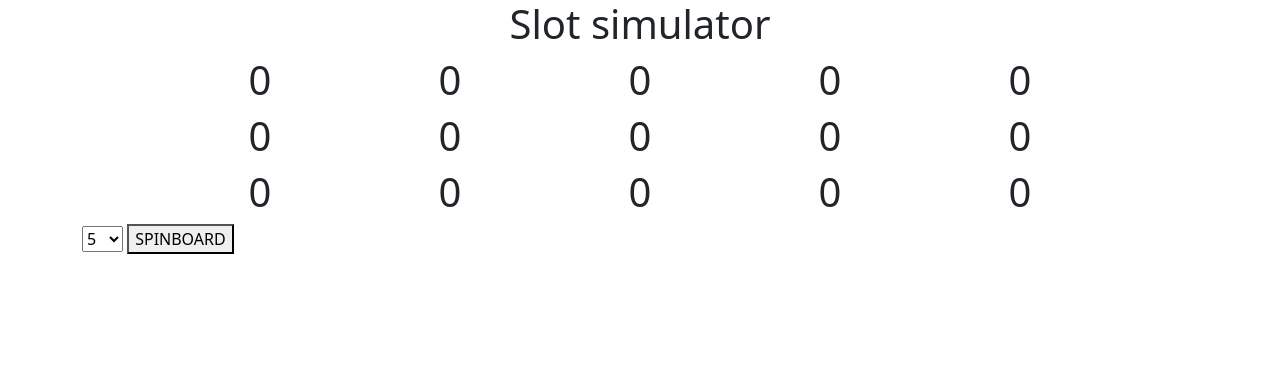
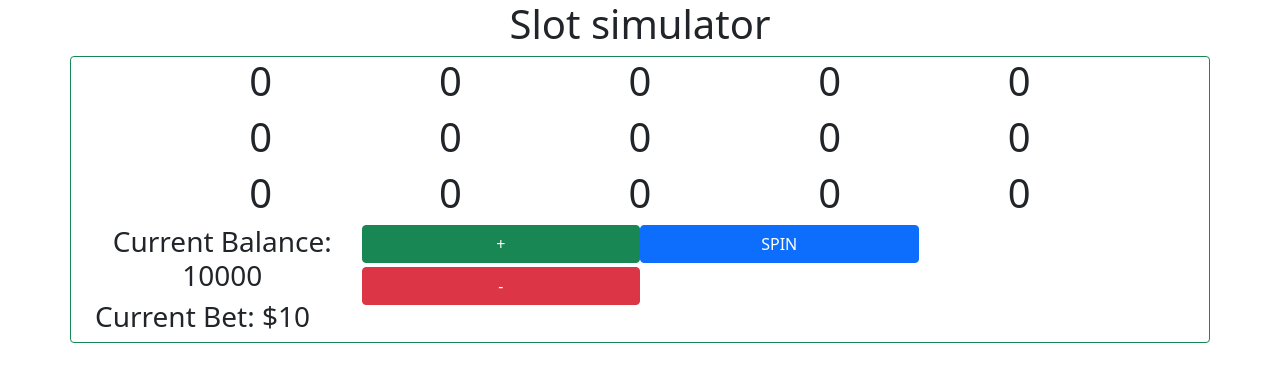
Before and after one commit to ParkerGagliano/Slot, a Python web app: template flask/templates/home.html in a window 1280 px wide. Shown: the top 382 px of the page. Run offline with Jinja, Linux system fonts and the light colour scheme; the template is opened without the code that fills it, so the values that code supplies are empty.

Commit message:
fixed bet value, added bet changing and better styling

```diff
--- a/flask/templates/home.html
+++ b/flask/templates/home.html
@@ -1,18 +1,57 @@
-{% extends "layout.html" %}{% block content %}
-<h1 class="text-center" id="balance"></h1>
-{% for num in range(3) %}
+{% extends "layout.html" %}{% block content %} {% for num in range(3) %}
 <div class="row justify-content-center">
   {% for digit in range(5) %}
   <div class="col-2"><h1 id="{{num}}{{digit}}" class="text-center">0</h1></div>
   {% endfor %}
 </div>
 {% endfor %}
-<select name="bet" id="bet">
-  <option value="1">1</option>
-  <option value="5" selected>5</option>
-  <option value="20">20</option>
-  <option value="50">50</option>
-</select>
-<button onclick="server.spin()">SPINBOARD</button>
-<h1 id="win"></h1>
+<div class="container">
+  <div class="row">
+    <div class="col">
+      <div class="row">
+        <div class="col">
+          <div class="row">
+            <h3 class="text-center" id="balance">Current Balance: 10000</h3>
+          </div>
+          <div class="row"><h3 id="currentbet">Current Bet: $10</h3></div>
+        </div>
+        <div class="col">
+          <div class="row pb-1">
+            <button
+              onclick="server.changeWager(1)"
+              type="button"
+              class="btn btn-success"
+            >
+              +
+            </button>
+          </div>
+          <div class="row">
+            <button
+              onclick="server.changeWager(0)"
+              type="button"
+              class="btn btn-danger"
+            >
+              -
+            </button>
+          </div>
+        </div>
+      </div>
+    </div>
+    <div class="col">
+      <div class="row">
+        <div class="col-6 align-center">
+          <div class="row">
+            <button
+              type="button"
+              class="btn btn-primary"
+              onclick="server.spin()"
+            >
+              SPIN
+            </button>
+          </div>
+        </div>
+      </div>
+    </div>
+  </div>
+</div>
 {%endblock content %}
--- a/flask/templates/layout.html
+++ b/flask/templates/layout.html
@@ -13,7 +13,11 @@
       crossorigin="anonymous"
     />
 
-    <link rel="stylesheet" type="text/css" href="{{ url_for('static', filename='main.css') }}">
+    <link
+      rel="stylesheet"
+      type="text/css"
+      href="{{ url_for('static', filename='main.css') }}"
+    />
 
     {% if title%}
     <title>Flask Blog - {{ title }}</title>
@@ -22,10 +26,11 @@
     {% endif %}
   </head>
   <body>
-
     <h1 class="text-center">Slot simulator</h1>
-
-    <div class="container">{% block content %}{% endblock %}</div>
+    <h1 id="win" class="text-center"></h1>
+    <div class="container border border-success rounded">
+      {% block content %}{% endblock %}
+    </div>
     <script
       src="https://cdn.jsdelivr.net/npm/bootstrap@5.0.2/dist/js/bootstrap.bundle.min.js"
       integrity="sha384-MrcW6ZMFYlzcLA8Nl+NtUVF0sA7MsXsP1UyJoMp4YLEuNSfAP+JcXn/tWtIaxVXM"
```
Also changed, not shown: Game.py (+7 -8 lines), flask/slotsite.py (+24 -8 lines), main.py (+4 -3 lines).
